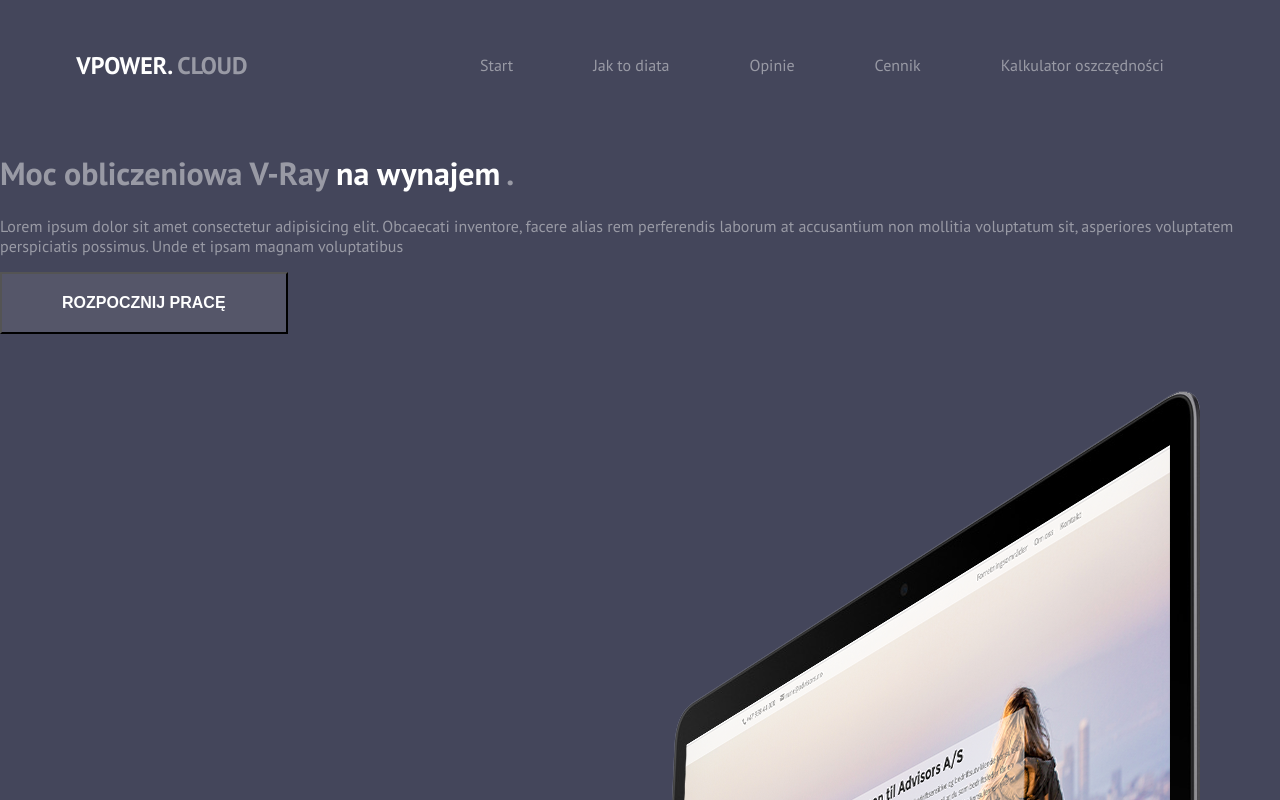
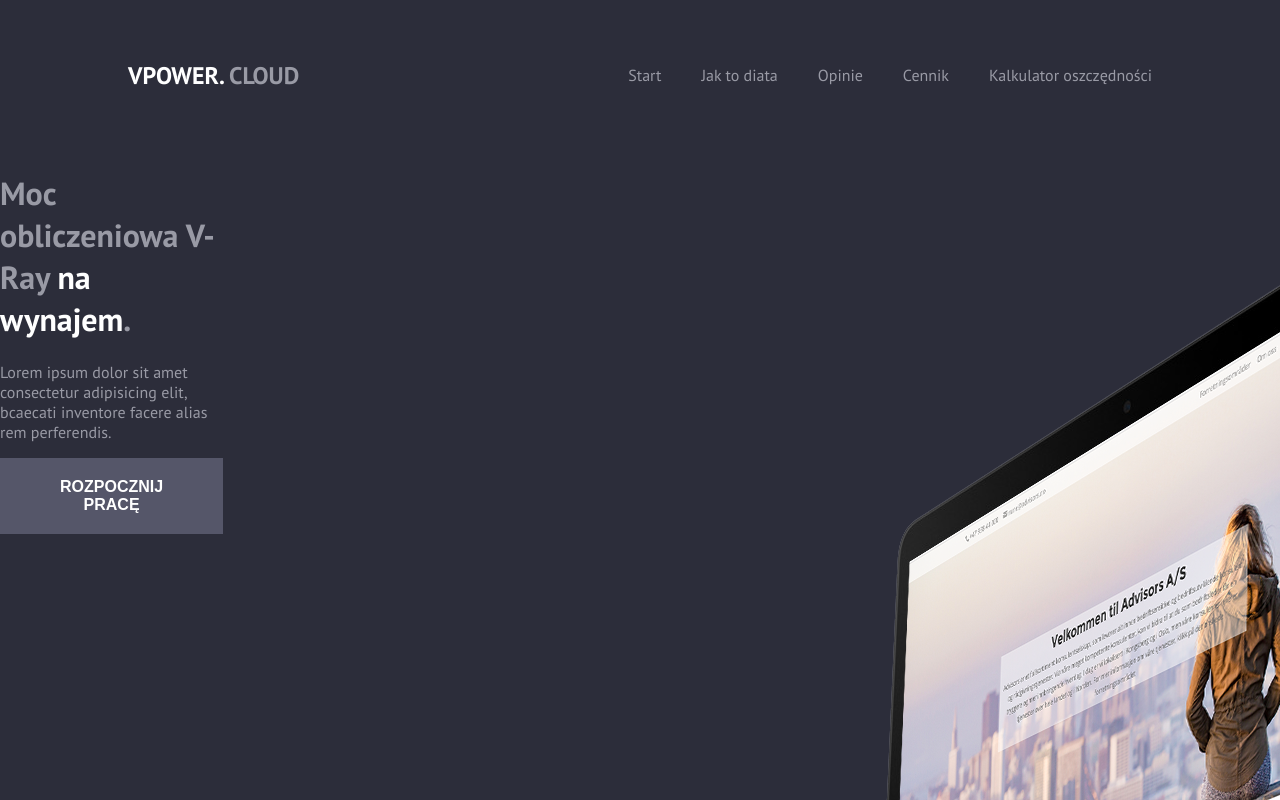
Before and after one commit to amelrc/wf__design, a website: page index.html in a window 1280 px wide. Shown: the top 800 px of the page. Drawn offline with Linux system fonts and the light colour scheme.

Commit message:
last worked

```diff
--- a/index.html
+++ b/index.html
@@ -23,8 +23,8 @@
         </nav>
         <div class="container">
             <div class="container__items">
-                <h1>Moc obliczeniowa V-Ray <span class="boldwhite">na wynajem</span> .</h1>
-                <p>Lorem ipsum dolor sit amet consectetur adipisicing elit. Obcaecati inventore, facere alias rem perferendis laborum at accusantium non mollitia voluptatum sit, asperiores voluptatem perspiciatis possimus. Unde et ipsam magnam voluptatibus</p>
+                <h1>Moc obliczeniowa V-Ray <span class="boldwhite">na wynajem</span>.</h1>
+                <p>Lorem ipsum dolor sit amet consectetur adipisicing elit, bcaecati inventore facere alias rem perferendis.</p>
                 <button class="btn">rozpocznij pracę</button>
             </div>
             <div class="container__items">
--- a/sass/main.scss
+++ b/sass/main.scss
@@ -12,6 +12,7 @@
     @include button;
     color: white;
     background: $purple;
+    border: none;
 }
 
 .btn--border {
@@ -37,14 +38,15 @@
 }
 
 .bg {
-    background: $darkpurple;
+    background: $darkerpurple;
 }
 
 .nav {
     display: flex;
-    justify-content: space-around;
+    justify-content: space-between;
     align-items: center;
-    padding: 30px 0;
+    padding: 40px 0;
+    margin: 0 10%;
 }
 
 .nav__item {
@@ -53,5 +55,9 @@
 }
 
 .list__item {
-    margin: 0 40px;
+    padding-left: 40px;
 }
+
+.container {
+    display: flex;
+}
```
Also changed, not shown: css/main.css, css/main.min.css.
